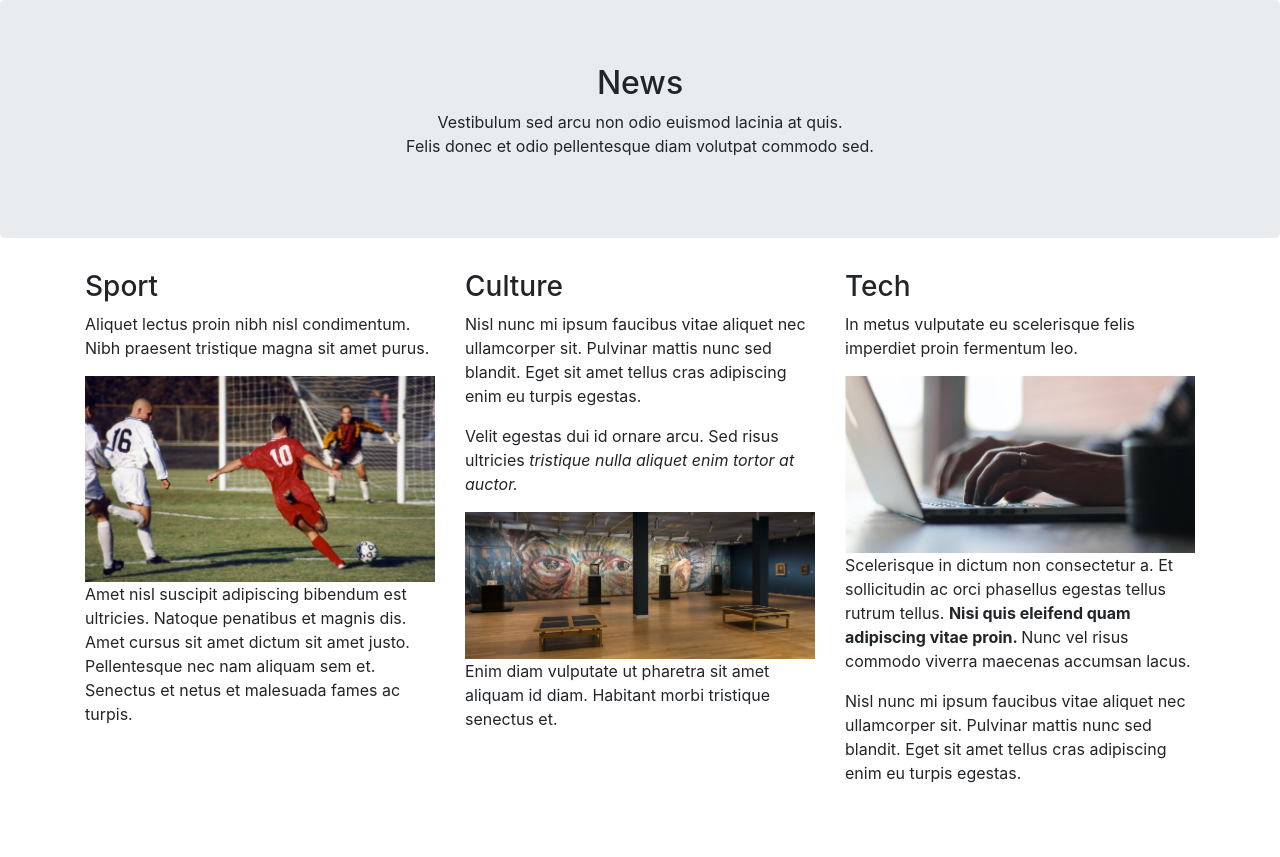
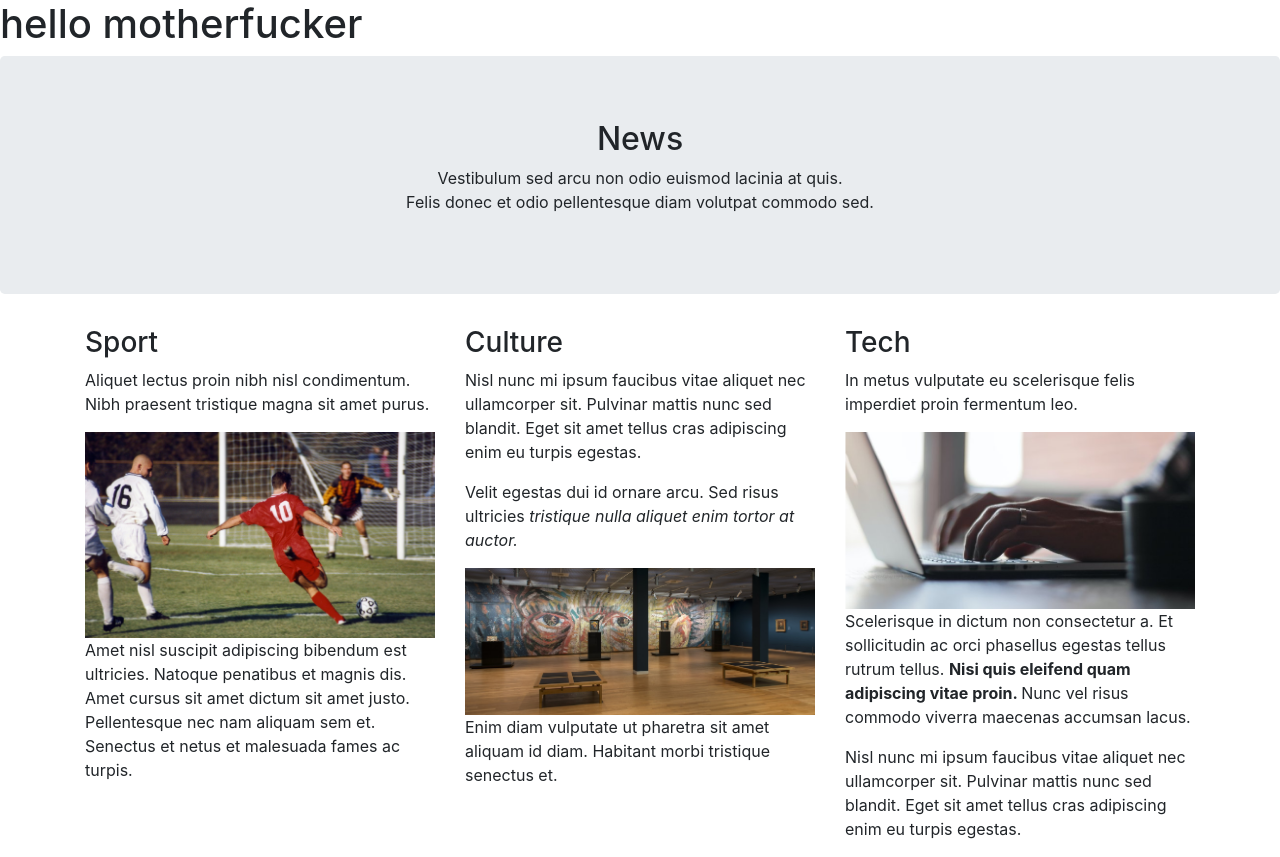
Before and after one commit to artemiygryshko/test_repository, a plain HTML site: page index.html in a window 1280 px wide. Before the commit the page ends 801 px from the top, so only its background shows below. Drawn offline with Linux system fonts and the light colour scheme.

Commit message:
Update index.html

```diff
--- a/index.html
+++ b/index.html
@@ -6,6 +6,7 @@
     <link rel="stylesheet" href="css/bootstrap.min.css">
 </head>
 <body>
+	<h1>hello motherfucker</h1>
 <div class="jumbotron text-center">
   <h2>News</h2>
   <p>Vestibulum sed arcu non odio euismod lacinia at quis. <br/>Felis donec et odio pellentesque diam volutpat commodo sed.</p>
```
